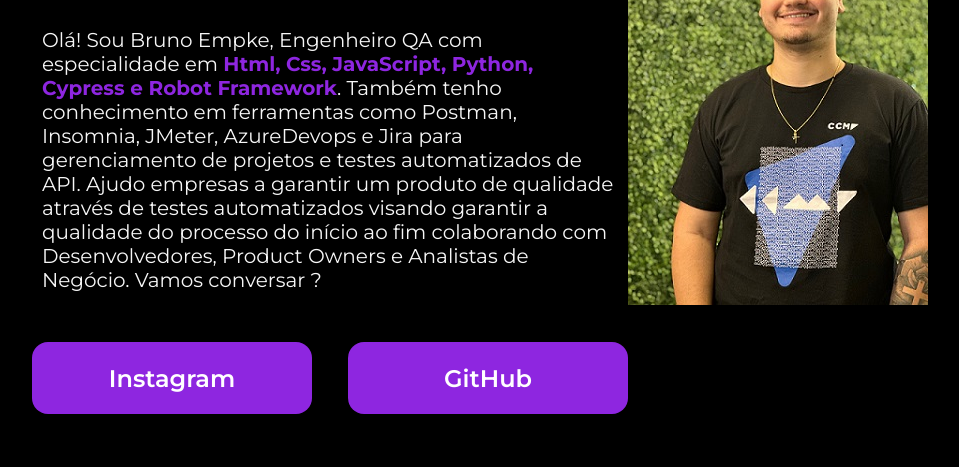
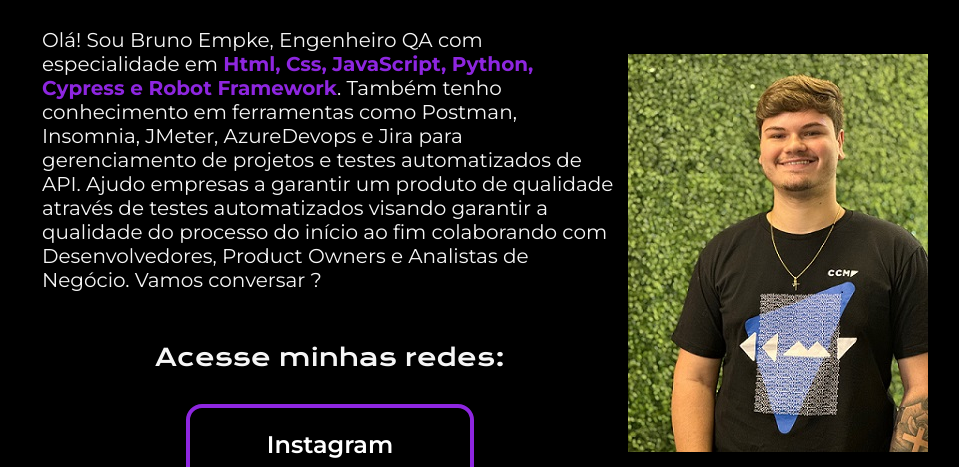
Before and after one commit to brunoidalgo/portfolio-alura, a plain HTML site: page index.html in a window 1280 px wide. Shown: the part 330-797 px from the top of the page, without its empty margins (160-1119 px from the left). Drawn offline with nearby package versions, Linux system fonts and the light colour scheme.

Commit message:
Segundo Curso Início

```diff
--- a/index.html
+++ b/index.html
@@ -20,8 +20,10 @@
                 <h1 class="apresentacao-conteudo-titulo">Eleve seu negócio digital a outro nível <strong class="titulo-destaque">com um Quality Assurance de qualidade!</strong></h1>
                 <p class="apresentacao-conteudo-paragrafo">Olá! Sou Bruno Empke, Engenheiro QA com especialidade em <strong class="titulo-destaque">Html, Css, JavaScript, Python, Cypress e Robot Framework</strong>. Também tenho conhecimento em ferramentas como Postman, Insomnia, JMeter, AzureDevops e Jira para gerenciamento de projetos e testes automatizados de API. Ajudo empresas a garantir um produto de qualidade através de testes automatizados visando garantir a qualidade do processo do início ao fim colaborando com Desenvolvedores, Product Owners e Analistas de Negócio. Vamos conversar ?</p>
                 <div class="apresentacao-links">
+                    <p>Acesse minhas redes: </p>
                     <a class="apresentacao-links-link" href="https://www.instagram.com/bruno_empke/" target="_blank">Instagram</a>
                     <a class="apresentacao-links-link" href="https://github.com/brunoidalgo" target="_blank">GitHub</a>
+                    <a class="apresentacao-links-link" href="https://github.com/brunoidalgo" target="_blank">Portfólio</a>
                 </div>
             </section>
             <img class="apresentacao-imagem" src="assets/imagembruno.jpg" alt="imagem do bruno">
--- a/style/style.css
+++ b/style/style.css
@@ -21,7 +21,7 @@ body {
 }
 
 .apresentacao-conteudo {
-    width:615px;
+    width:620px;
     display:flex;
     flex-direction: column;
     gap: 40px;
@@ -45,12 +45,16 @@ body {
 
 .apresentacao-links {
     display: flex;
+    flex-direction: column;
     justify-content: space-between;
+    align-items: center;
+    gap: 32px;
+    font-size: 24px;
+    font-family:"Krona One", sans-serif;
 }
 
 .apresentacao-links-link {
-    background-color: #8E26E0;
-    border: none;
+    border: 4px solid #8E26E0;
     color: #FFFFFF;
     width: 280px;
     text-align: center;
```
